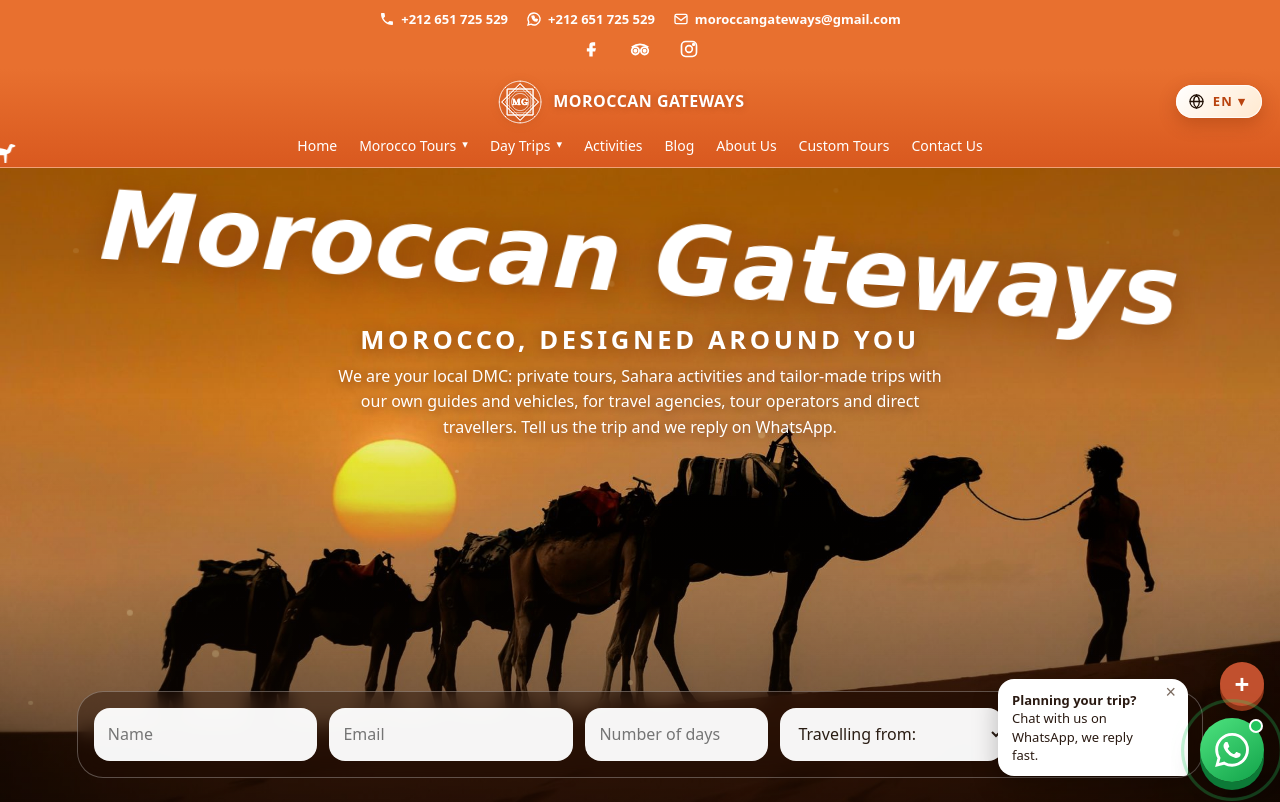
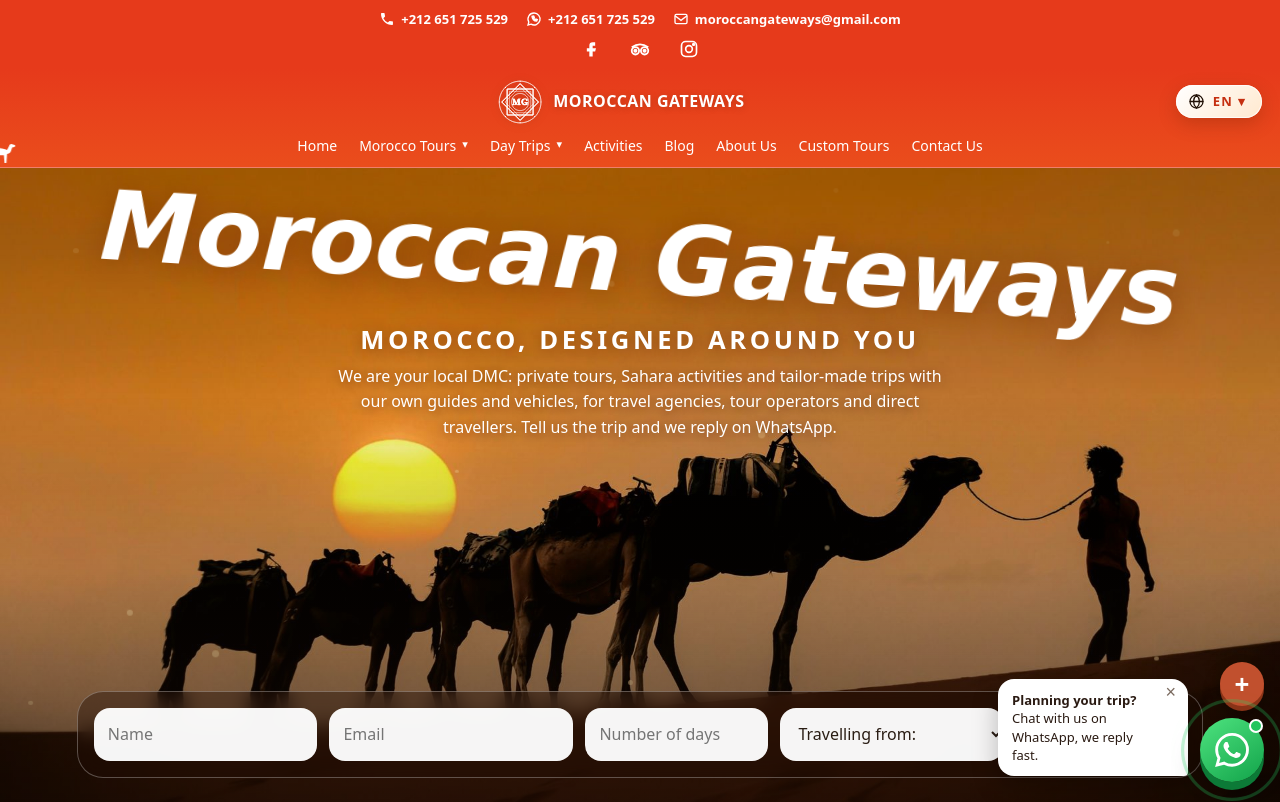
Before and after one commit to younessagaoui33-star/moroccan-gateways, a plain HTML site: page index.html in a window 1280 px wide. Shown: the top 802 px of the page. Drawn offline with Linux system fonts and the light colour scheme.

Commit message:
Add files via upload

```diff
--- a/style.css
+++ b/style.css
@@ -528,3 +528,10 @@
 header .logo .lgm{height:46px;width:46px;display:block;filter:drop-shadow(0 0 .7px #fff) drop-shadow(0 0 .7px #fff) drop-shadow(0 1px 4px rgba(120,40,0,.35))}
 @media(max-width:560px){header .logo{gap:7px;font-size:13px}header .logo .lgm{height:40px;width:40px}}
 .fbrand .flg{width:220px;max-width:100%;height:auto;display:block}
+
+
+/* vivid red-orange header */
+.topc{background:#e63a1b!important}
+header{background:linear-gradient(180deg,#e63a1b,#ea4d1c)!important}
+header.sc{background:rgba(230,58,27,.8)!important}
+header #lang{color:#c52f10!important}
```
